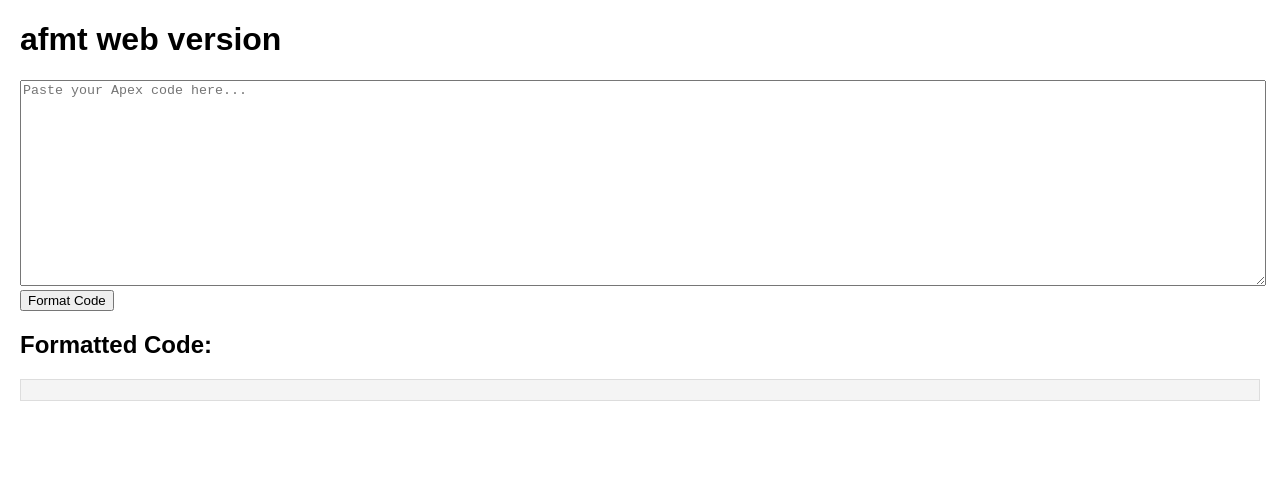
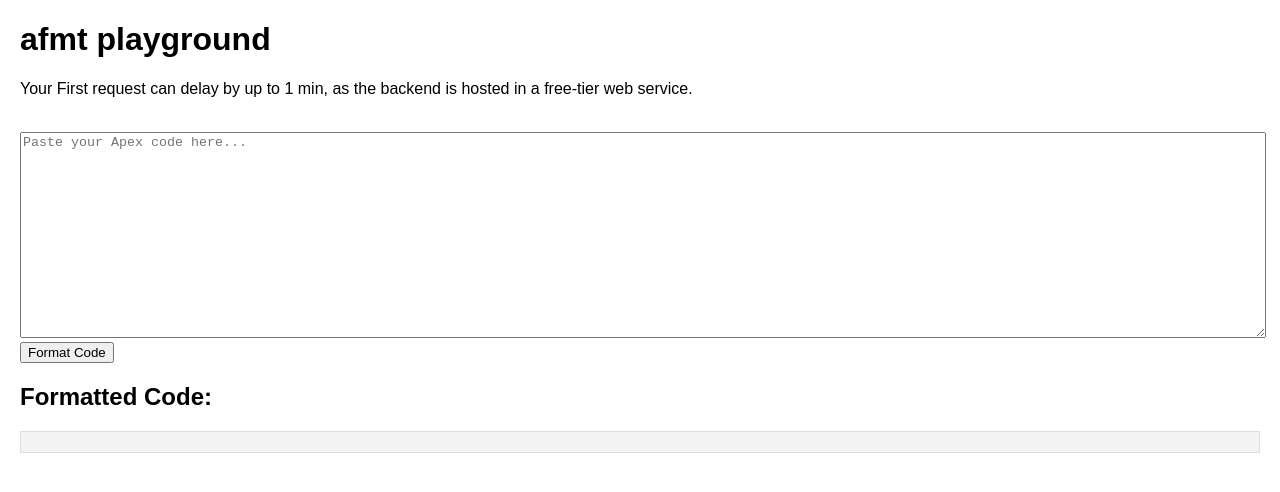
Before and after one commit to xixiaofinland/afmt-web-service, a plain HTML site: page index.html in a window 1280 px wide. Drawn offline with Linux system fonts and the light colour scheme.

Commit message:
feat: update text in front-end

```diff
--- a/index.html
+++ b/index.html
@@ -22,7 +22,10 @@
   </style>
 </head>
 <body>
-  <h1>afmt web version</h1>
+  <h1>afmt playground</h1>
+  <p>Your First request can delay by up to 1 min, as the backend is hosted in a free-tier web service.
+  </p>
+  <br>
   <textarea id="code-input" placeholder="Paste your Apex code here..."></textarea><br>
   <button onclick="formatCode()">Format Code</button>
   <h2>Formatted Code:</h2>
```
